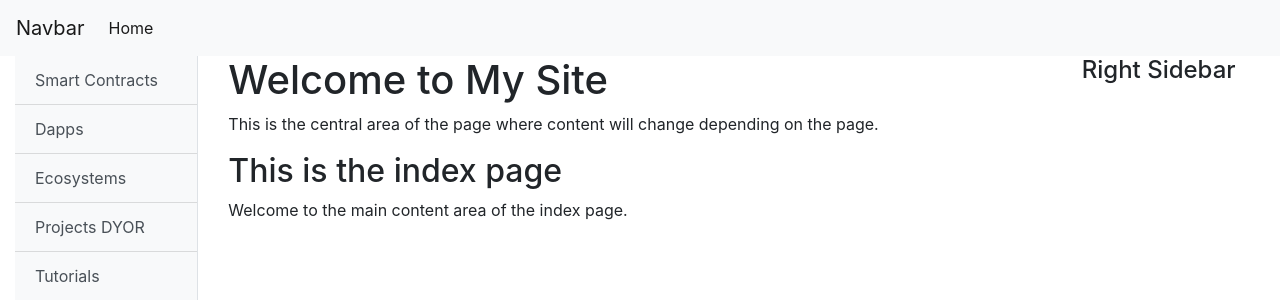
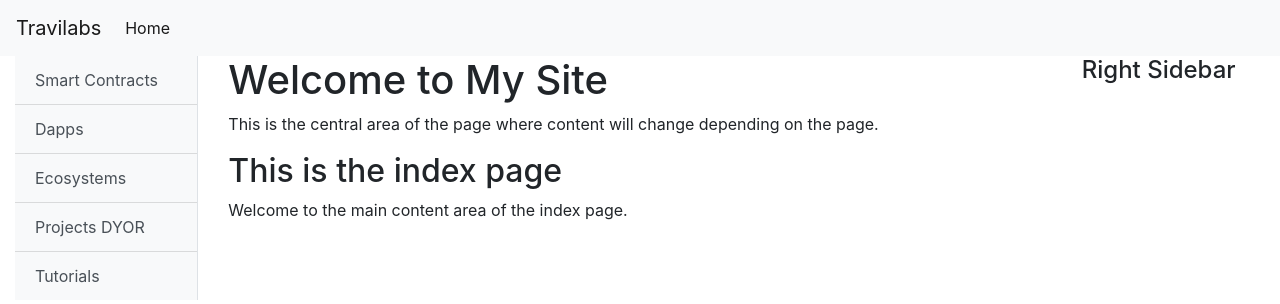
Before and after one commit to dodox95/travilabs.com-v2, a Django app: page / in a window 1280 px wide. Shown: the top 304 px of the page. Run offline with Django 5.2, Linux system fonts and the light colour scheme; some libraries are stand-ins or nearby versions.

Commit message:
some changes

```diff
--- a/backend/pive/templates/components/navbar.html
+++ b/backend/pive/templates/components/navbar.html
@@ -1,6 +1,6 @@
 <!-- templates/navbar.html -->
 <nav class="navbar navbar-expand-lg navbar-light bg-light">
-    <a class="navbar-brand" href="#">Navbar</a>
+    <a class="navbar-brand" href="#">Travilabs</a>
     <button class="navbar-toggler" type="button" data-toggle="collapse" data-target="#navbarNav" aria-controls="navbarNav" aria-expanded="false" aria-label="Toggle navigation">
       <span class="navbar-toggler-icon"></span>
     </button>
--- a/backend/pive/templates/components/sidebar.html
+++ b/backend/pive/templates/components/sidebar.html
@@ -6,7 +6,5 @@
       <a href="#" class="list-group-item list-group-item-action bg-light">Ecosystems</a>
       <a href="#" class="list-group-item list-group-item-action bg-light">Projects DYOR</a>
       <a href="#" class="list-group-item list-group-item-action bg-light">Tutorials</a>
-
-      <!-- More list items here -->
     </div>
   </div>
```
Also changed, not shown: 1 other file.
